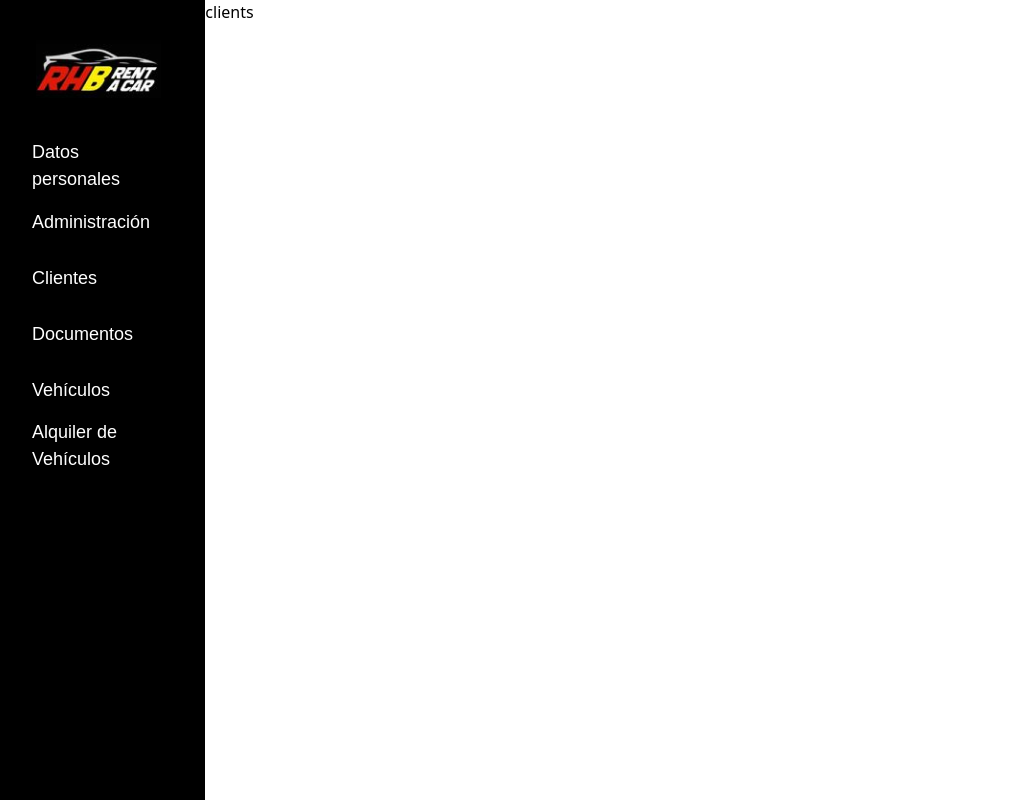
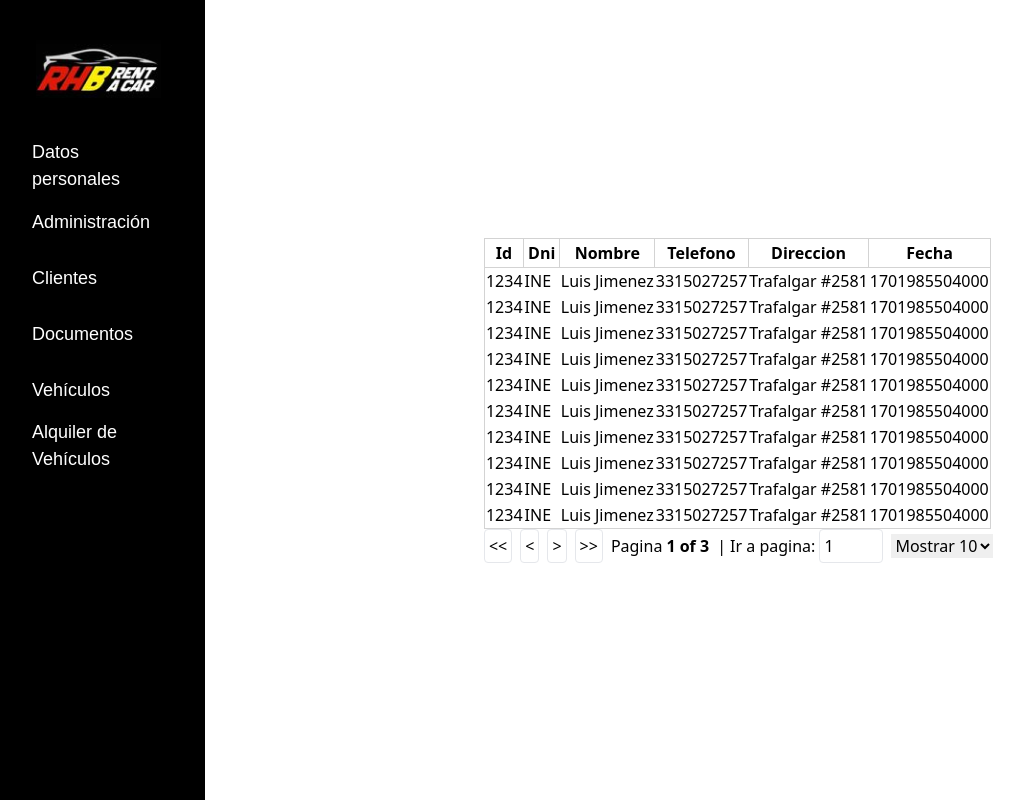
Before and after one commit to jimz159753/rent-a-car, a Next.js app: page /dashboard/clients in a window 1280 px wide. Shown: the whole page, without its empty margins (8-1032 px from the left). Built offline with nearby package versions, Linux system fonts and the light colour scheme; a web font is replaced by a local one.

Commit message:
Set tanstack table clients

```diff
--- /dev/null
+++ b/src/app/components/ui/ListTable.css
@@ -0,0 +1,21 @@
+table {
+    border: 1px solid lightgray;
+  }
+
+  tbody {
+    border-bottom: 1px solid lightgray;
+  }
+
+  th {
+    border-bottom: 1px solid lightgray;
+    border-right: 1px solid lightgray;
+    padding: 2px 4px;
+  }
+
+  tfoot {
+    color: gray;
+  }
+
+  tfoot th {
+    font-weight: normal;
+  }
--- /dev/null
+++ b/src/app/components/ui/ListTable.tsx
@@ -0,0 +1,118 @@
+import { ColumnDef, Table as TableProps, getCoreRowModel, getPaginationRowModel, useReactTable, flexRender } from '@tanstack/react-table'
+import React from 'react'
+import './ListTable.css'
+
+interface ListTableProps<T extends object> {
+    name?: string
+    columns: ColumnDef<object>[]
+    data: T[]
+}
+
+export const ListTable = <T extends object>({
+    name,
+    columns,
+    data
+}: ListTableProps<T>) => {
+
+    const table: TableProps<object> = useReactTable({
+        data: data,
+        columns,
+        getCoreRowModel: getCoreRowModel(),
+        getPaginationRowModel: getPaginationRowModel()
+    })
+
+    return (
+        <div>
+            <table id={name}>
+                <thead>
+                    {table.getHeaderGroups().map(headerGroup => (
+                        <tr key={headerGroup.id}>
+                            {headerGroup.headers.map(header => (
+                                <th key={header.id}>
+                                    {header.isPlaceholder
+                                        ? null
+                                        : flexRender(
+                                            header.column.columnDef.header,
+                                            header.getContext()
+                                        )}
+                                </th>
+                            ))}
+                        </tr>
+                    ))}
+                </thead>
+                <tbody>
+                    {table.getRowModel().rows.map(row => (
+                        <tr key={row.id}>
+                            {row.getVisibleCells().map(cell => (
+                                <td key={cell.id}>
+                                    {flexRender(cell.column.columnDef.cell, cell.getContext())}
+                                </td>
+                            ))}
+                        </tr>
+                    ))}
+                </tbody>
+            </table>
+            <div className="flex items-center gap-2">
+                <button
+                    className="border rounded p-1"
+                    onClick={() => table.setPageIndex(0)}
+                    disabled={!table.getCanPreviousPage()}
+                >
+                    {'<<'}
+                </button>
+                <button
+                    className="border rounded p-1"
+                    onClick={() => table.previousPage()}
+                    disabled={!table.getCanPreviousPage()}
+                >
+                    {'<'}
+                </button>
+                <button
+                    className="border rounded p-1"
+                    onClick={() => table.nextPage()}
+                    disabled={!table.getCanNextPage()}
+                >
+                    {'>'}
+                </button>
+                <button
+                    className="border rounded p-1"
+                    onClick={() => table.setPageIndex(table.getPageCount() - 1)}
+                    disabled={!table.getCanNextPage()}
+                >
+                    {'>>'}
+                </button>
+                <span className="flex items-center gap-1">
+                    <div>Pagina</div>
+                    <strong>
+                        {table.getState().pagination.pageIndex + 1} of{' '}
+                        {table.getPageCount()}
+                    </strong>
+                </span>
+                <span className="flex items-center gap-1">
+                    | Ir a pagina:
+                    <input
+                        type="number"
+                        defaultValue={table.getState().pagination.pageIndex + 1}
+                        onChange={e => {
+                            const page = e.target.value ? Number(e.target.value) - 1 : 0
+                            table.setPageIndex(page)
+                        }}
+                        className="border p-1 rounded w-16"
+                    />
+                </span>
+                <select
+                    value={table.getState().pagination.pageSize}
+                    onChange={e => {
+                        table.setPageSize(Number(e.target.value))
+                    }}
+                >
+                    {[10, 20, 30, 40, 50].map(pageSize => (
+                        <option key={pageSize} value={pageSize}>
+                            Mostrar {pageSize}
+                        </option>
+                    ))}
+                </select>
+            </div>
+        </div>
+    )
+}
--- a/src/app/dashboard/clients/page.tsx
+++ b/src/app/dashboard/clients/page.tsx
@@ -1,9 +1,238 @@
+'use client'
 import React from 'react'
 import Dashboard from '../page'
+import {
+    getCoreRowModel,
+    getPaginationRowModel,
+    useReactTable,
+} from '@tanstack/react-table'
+import { ListTable } from '@/app/components/ui/ListTable'
+
+type Client = {
+    id: string
+    dni: string
+    name: string
+    phone: string
+    address: string
+    date: number
+}
+
+const defaultData: Client[] = [
+    {
+        id: '1234',
+        dni: 'INE',
+        name: 'Luis Jimenez',
+        phone: '3315027257',
+        address: 'Trafalgar #2581',
+        date: Date.now()
+    },
+    {
+        id: '1234',
+        dni: 'INE',
+        name: 'Luis Jimenez',
+        phone: '3315027257',
+        address: 'Trafalgar #2581',
+        date: Date.now()
+    },
+    {
+        id: '1234',
+        dni: 'INE',
+        name: 'Luis Jimenez',
+        phone: '3315027257',
+        address: 'Trafalgar #2581',
+        date: Date.now()
+    },
+    {
+        id: '1234',
+        dni: 'INE',
+        name: 'Luis Jimenez',
+        phone: '3315027257',
+        address: 'Trafalgar #2581',
+        date: Date.now()
+    },
+    {
+        id: '1234',
+        dni: 'INE',
+        name: 'Luis Jimenez',
+        phone: '3315027257',
+        address: 'Trafalgar #2581',
+        date: Date.now()
+    },
+    {
+        id: '1234',
+        dni: 'INE',
+        name: 'Luis Jimenez',
+        phone: '3315027257',
+        address: 'Trafalgar #2581',
+        date: Date.now()
+    },
+    {
+        id: '1234',
+        dni: 'INE',
+        name: 'Luis Jimenez',
+        phone: '3315027257',
+        address: 'Trafalgar #2581',
+        date: Date.now()
+    },
+    {
+        id: '1234',
+        dni: 'INE',
+        name: 'Luis Jimenez',
+        phone: '3315027257',
+        address: 'Trafalgar #2581',
+        date: Date.now()
+    },
+    {
+        id: '1234',
+        dni: 'INE',
+        name: 'Luis Jimenez',
+        phone: '3315027257',
+        address: 'Trafalgar #2581',
+        date: Date.now()
+    },
+    {
+        id: '1234',
+        dni: 'INE',
+        name: 'Luis Jimenez',
+        phone: '3315027257',
+        address: 'Trafalgar #2581',
+        date: Date.now()
+    },
+    {
+        id: '1234',
+        dni: 'INE',
+        name: 'Luis Jimenez',
+        phone: '3315027257',
+        address: 'Trafalgar #2581',
+        date: Date.now()
+    },
+    {
+        id: '1234',
+        dni: 'INE',
+        name: 'Luis Jimenez',
+        phone: '3315027257',
+        address: 'Trafalgar #2581',
+        date: Date.now()
+    },
+    {
+        id: '1234',
+        dni: 'INE',
+        name: 'Luis Jimenez',
+        phone: '3315027257',
+        address: 'Trafalgar #2581',
+        date: Date.now()
+    },
+    {
+        id: '1234',
+        dni: 'INE',
+        name: 'Luis Jimenez',
+        phone: '3315027257',
+        address: 'Trafalgar #2581',
+        date: Date.now()
+    },
+    {
+        id: '1234',
+        dni: 'INE',
+        name: 'Luis Jimenez',
+        phone: '3315027257',
+        address: 'Trafalgar #2581',
+        date: Date.now()
+    },
+    {
+        id: '1234',
+        dni: 'INE',
+        name: 'Luis Jimenez',
+        phone: '3315027257',
+        address: 'Trafalgar #2581',
+        date: Date.now()
+    },
+    {
+        id: '1234',
+        dni: 'INE',
+        name: 'Luis Jimenez',
+        phone: '3315027257',
+        address: 'Trafalgar #2581',
+        date: Date.now()
+    },
+    {
+        id: '1234',
+        dni: 'INE',
+        name: 'Luis Jimenez',
+        phone: '3315027257',
+        address: 'Trafalgar #2581',
+        date: Date.now()
+    },
+    {
+        id: '1234',
+        dni: 'INE',
+        name: 'Luis Jimenez',
+        phone: '3315027257',
+        address: 'Trafalgar #2581',
+        date: Date.now()
+    },
+    {
+        id: '1234',
+        dni: 'INE',
+        name: 'Luis Jimenez',
+        phone: '3315027257',
+        address: 'Trafalgar #2581',
+        date: Date.now()
+    },
+    {
+        id: '1234',
+        dni: 'INE',
+        name: 'Luis Jimenez',
+        phone: '3315027257',
+        address: 'Trafalgar #2581',
+        date: Date.now()
+    },
+]
+
+const columns = [{
+    header: () => 'Id',
+    cell: (row: any) => row.renderValue(),
+    accessorKey: 'id'
+},
+{
+    header: () => 'Dni',
+    cell: (row: any) => <p>{row.renderValue()}</p>,
+    accessorKey: 'dni'
+},
+{
+    header: () => 'Nombre',
+    cell: (row: any) => <p>{row.renderValue()}</p>,
+    accessorKey: 'name'
+},
+{
+    header: () => 'Telefono',
+    cell: (row: any) => <p>{row.renderValue()}</p>,
+    accessorKey: 'phone'
+},
+{
+    header: () => 'Direccion',
+    cell: (row: any) => <p>{row.renderValue()}</p>,
+    accessorKey: 'address'
+},
+{
+    header: () => 'Fecha',
+    cell: (row: any) => <p>{row.renderValue()}</p>,
+    accessorKey: 'date'
+},
+]
 
 const Clients = () => {
+    const [data, setData] = React.useState(() => [...defaultData])
+    const table = useReactTable({
+        data,
+        columns,
+        getCoreRowModel: getCoreRowModel(),
+        getPaginationRowModel: getPaginationRowModel(),
+    })
+
     return (
-        <Dashboard><div>clients</div></Dashboard>
+        <Dashboard>
+            <ListTable data={defaultData} columns={columns} />
+        </Dashboard >
     )
 }
 
--- a/src/app/dashboard/page.css
+++ b/src/app/dashboard/page.css
@@ -3,7 +3,7 @@
 }
 
 .sidebar {
-    @apply bg-black text-white w-1/6 h-screen;
+    @apply bg-black text-white w-1/5 h-screen;
 
     img {
         @apply py-10 mx-auto
--- a/src/app/dashboard/page.tsx
+++ b/src/app/dashboard/page.tsx
@@ -46,7 +46,7 @@ const Dashboard: React.FunctionComponent<DashboardProps> = ({ children }) => {
                     </li>
                 </ol>
             </section>
-            <section>
+            <section className='flex items-center justify-center w-screen'>
                 {children}
             </section>
         </div>
--- a/src/app/login/page.tsx
+++ b/src/app/login/page.tsx
@@ -3,16 +3,18 @@ import React, { useState } from 'react'
 import { Input } from '@/app/components/ui/Input'
 import { Button } from '@/app/components/ui/Button'
 import Image from 'next/image'
+import { useRouter } from 'next/navigation';
 import './page.css'
 
 const Login = () => {
     const [username, setUsername] = useState('')
     const [password, setPassword] = useState('')
-
     const rentACarIcon = require('../../../public/rent_a_car.png')
+    const { push } = useRouter();
 
     const handleClick = (e: React.MouseEvent<HTMLElement>) => {
         console.log(username, password)
+        push('/dashboard/information')
     }
     return (
         <div className='login-form'>
```
Also changed, not shown: package.json (+6 -5 lines), 1 other file (tests, documents, lock files or other folders).
